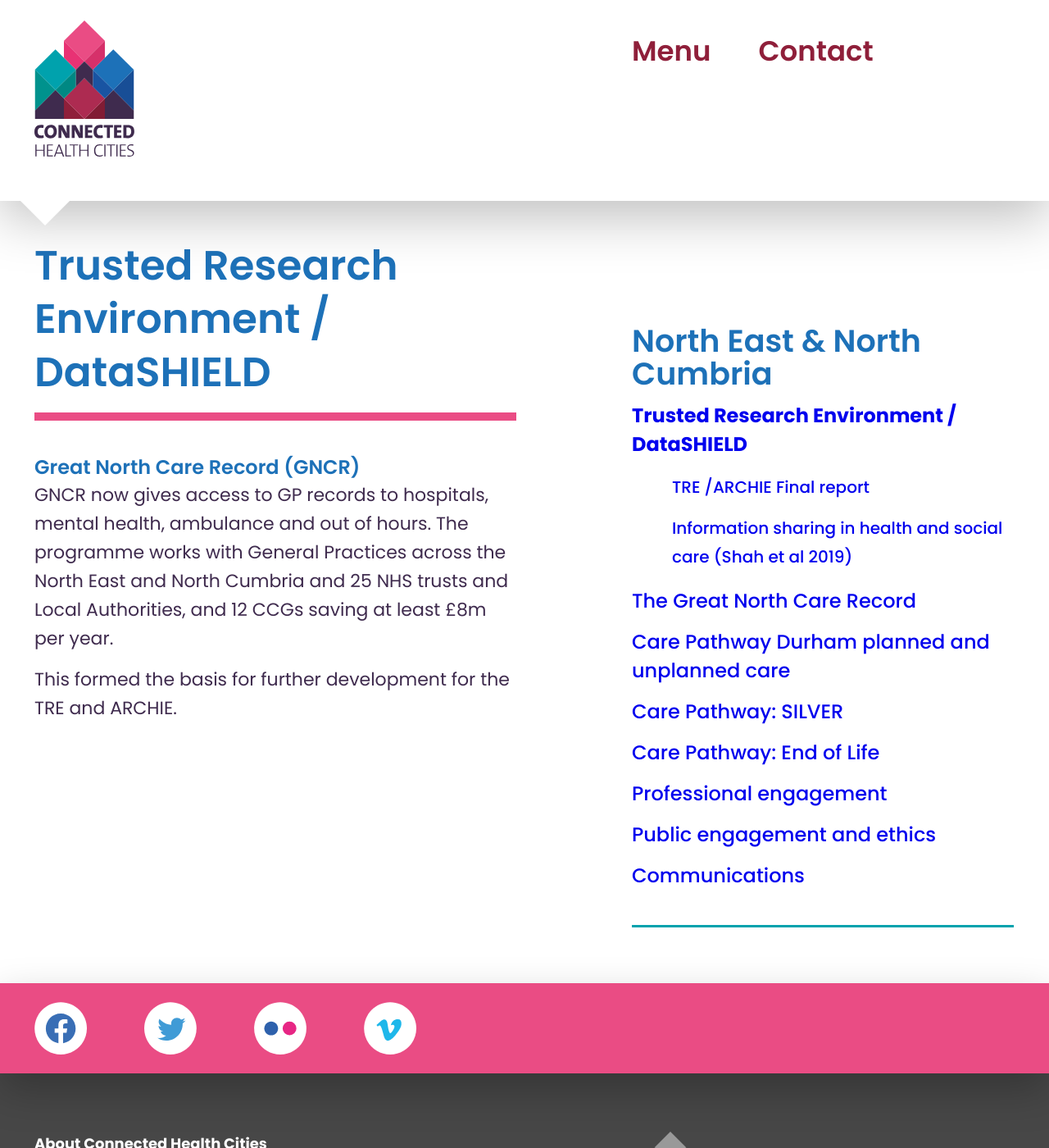
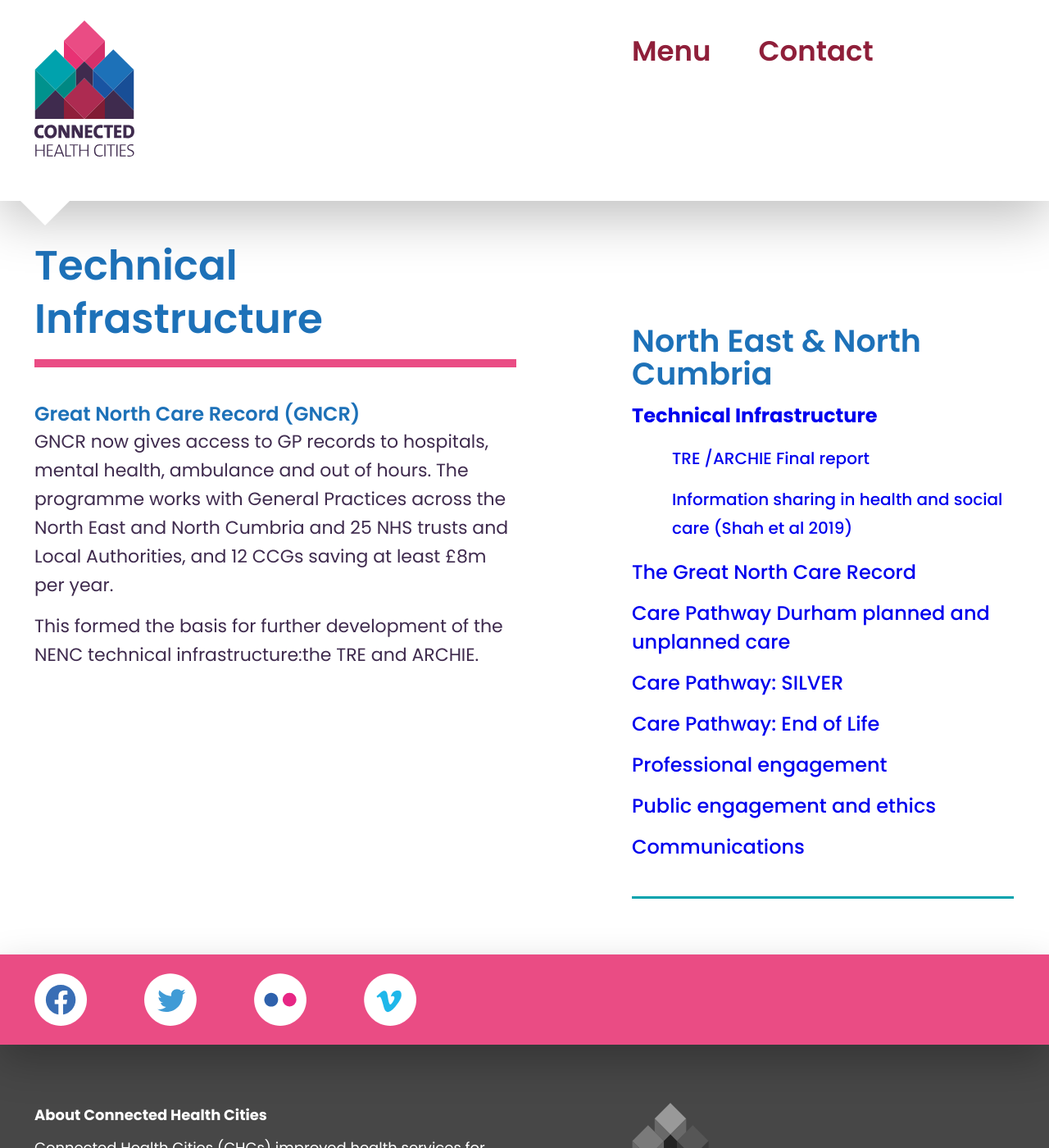
Before and after one commit to connectedhealthcities/connectedhealthcities, a Jekyll site: the page built from north-east-and-north-cumbria/trusted-research-environment-datashield.md, in a window 1280 px wide and 1400 px high. Shown: the whole window at 82% size. Built offline with Jekyll 4.4.1, drawn with Linux system fonts in a browser that asks for light colours; our own code applies the rules of GitHub Pages for plain Markdown files.

Commit message:
Update trusted-research-environment-datashield.md

```diff
--- a/north-east-and-north-cumbria/trusted-research-environment-datashield.md
+++ b/north-east-and-north-cumbria/trusted-research-environment-datashield.md
@@ -1,5 +1,5 @@
 ---
-title: Trusted Research Environment / DataSHIELD
+title: Technical Infrastructure
 weight: 2
 section: north-east-and-north-cumbria/trusted-research-environment-datashield
 level: "5.2"
@@ -11,4 +11,4 @@ parent: north-east-and-north-cumbria
 
 GNCR now gives access to GP records to hospitals, mental health, ambulance and out of hours. The programme works with General Practices across the North East and North Cumbria and 25 NHS trusts and Local Authorities, and 12 CCGs saving at least £8m per year.
 
-This formed the basis for further development for the TRE and ARCHIE.
+This formed the basis for further development of the NENC technical infrastructure:the TRE and ARCHIE.
```
